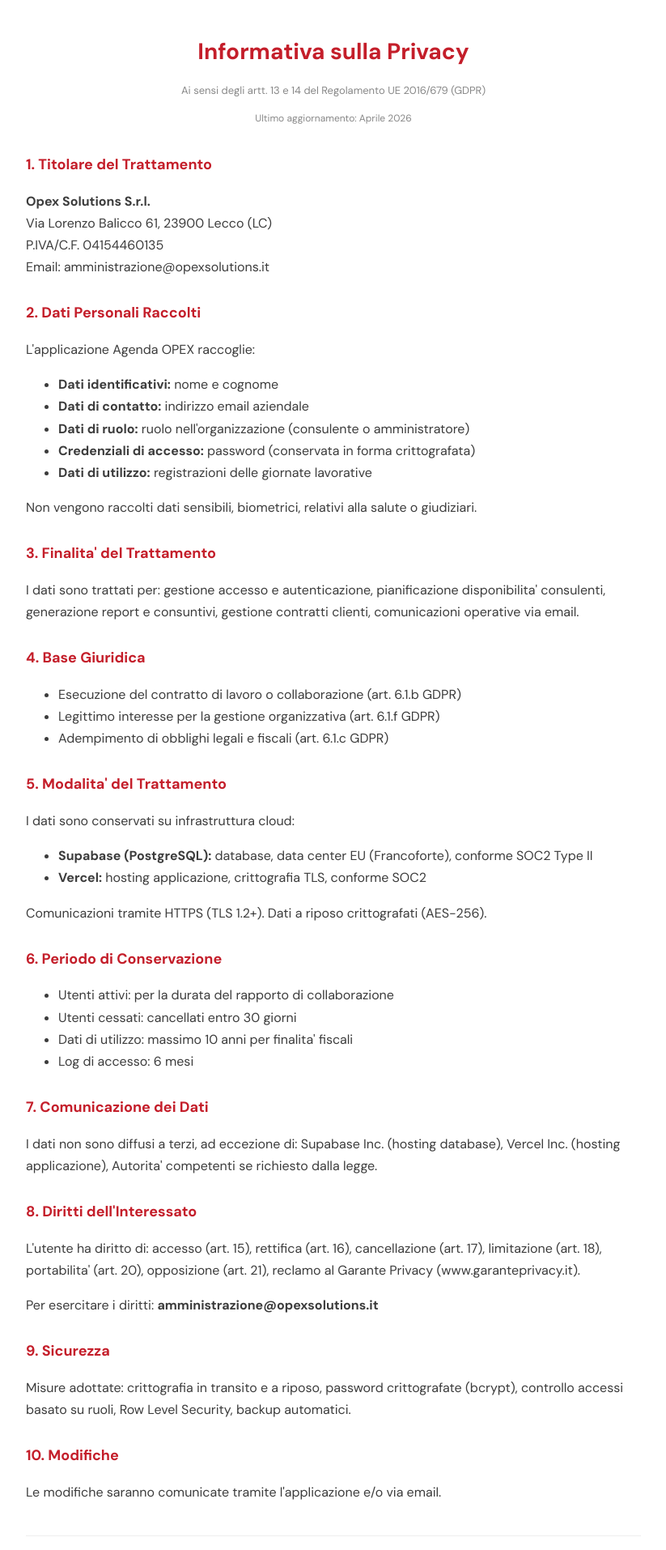
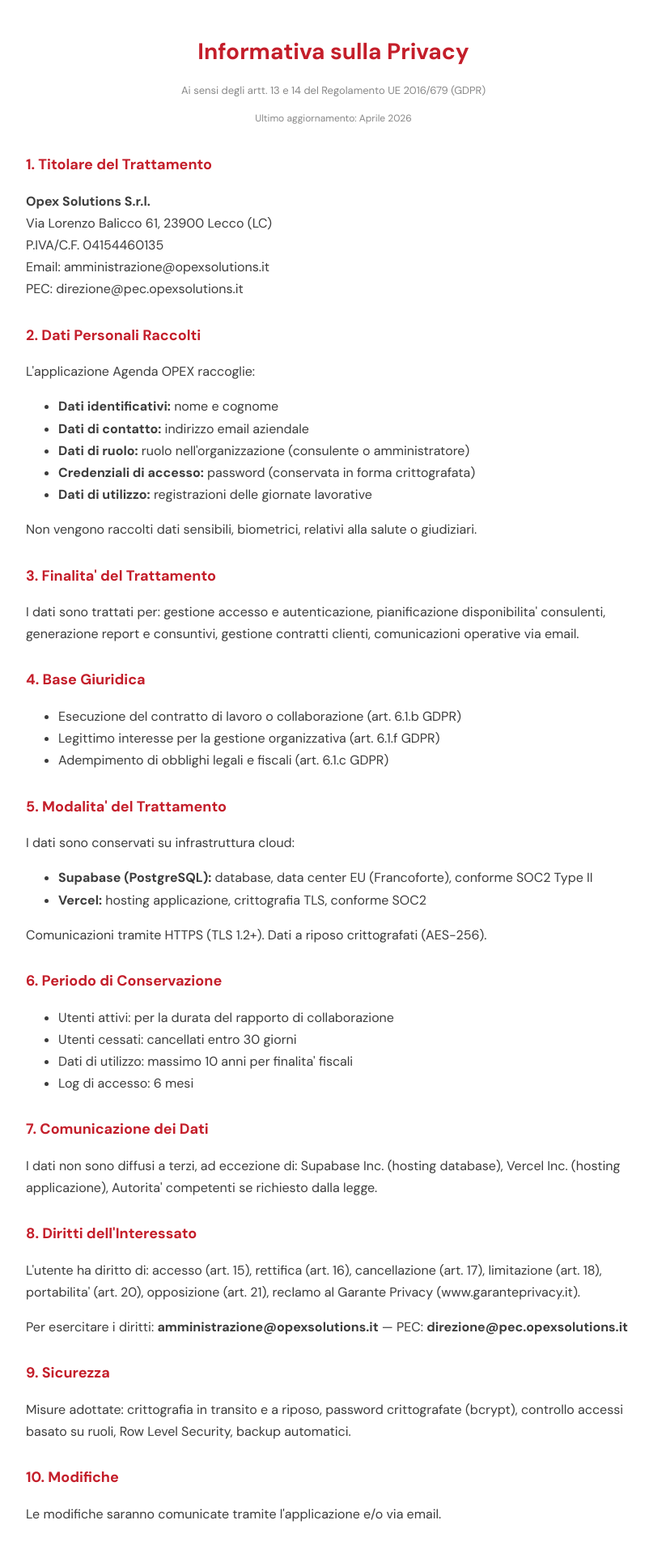
Before and after one commit to GiorgioOpex/Agenda, a Next.js app: page /privacy in a window 1280 px wide. Shown: the top 1914 px of the page at 81% size, without its empty margins (228-1051 px from the left). Built offline with nearby package versions, Linux system fonts and the light colour scheme.

Commit message:
Add files via upload

```diff
--- a/src/app/privacy/page.js
+++ b/src/app/privacy/page.js
@@ -10,7 +10,7 @@ export default function PrivacyPage() {
       </div>
 
       <h2 style={{color:"#C41E2A",fontSize:18,marginTop:28}}>1. Titolare del Trattamento</h2>
-      <p><strong>Opex Solutions S.r.l.</strong><br/>Via Lorenzo Balicco 61, 23900 Lecco (LC)<br/>P.IVA/C.F. 04154460135<br/>Email: amministrazione@opexsolutions.it</p>
+      <p><strong>Opex Solutions S.r.l.</strong><br/>Via Lorenzo Balicco 61, 23900 Lecco (LC)<br/>P.IVA/C.F. 04154460135<br/>Email: amministrazione@opexsolutions.it<br/>PEC: direzione@pec.opexsolutions.it</p>
 
       <h2 style={{color:"#C41E2A",fontSize:18,marginTop:28}}>2. Dati Personali Raccolti</h2>
       <p>L&apos;applicazione Agenda OPEX raccoglie:</p>
@@ -54,7 +54,7 @@ export default function PrivacyPage() {
 
       <h2 style={{color:"#C41E2A",fontSize:18,marginTop:28}}>8. Diritti dell&apos;Interessato</h2>
       <p>L&apos;utente ha diritto di: accesso (art. 15), rettifica (art. 16), cancellazione (art. 17), limitazione (art. 18), portabilita&apos; (art. 20), opposizione (art. 21), reclamo al Garante Privacy (www.garanteprivacy.it).</p>
-      <p>Per esercitare i diritti: <strong>amministrazione@opexsolutions.it</strong></p>
+      <p>Per esercitare i diritti: <strong>amministrazione@opexsolutions.it</strong> &mdash; PEC: <strong>direzione@pec.opexsolutions.it</strong></p>
 
       <h2 style={{color:"#C41E2A",fontSize:18,marginTop:28}}>9. Sicurezza</h2>
       <p>Misure adottate: crittografia in transito e a riposo, password crittografate (bcrypt), controllo accessi basato su ruoli, Row Level Security, backup automatici.</p>
```
